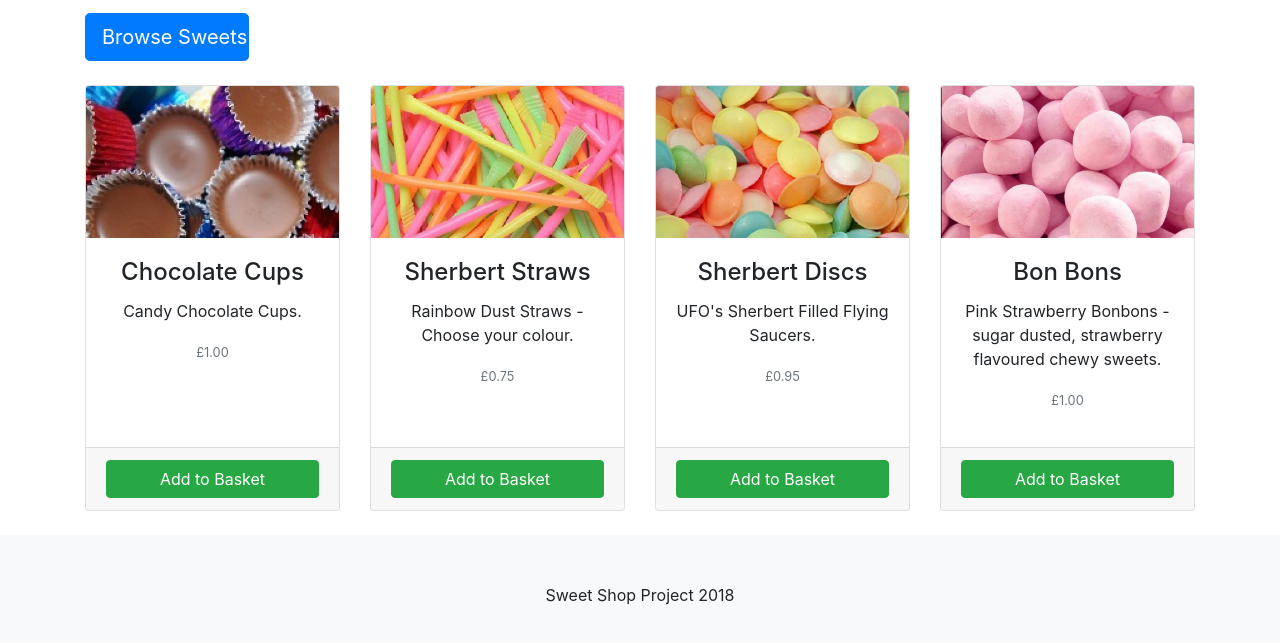
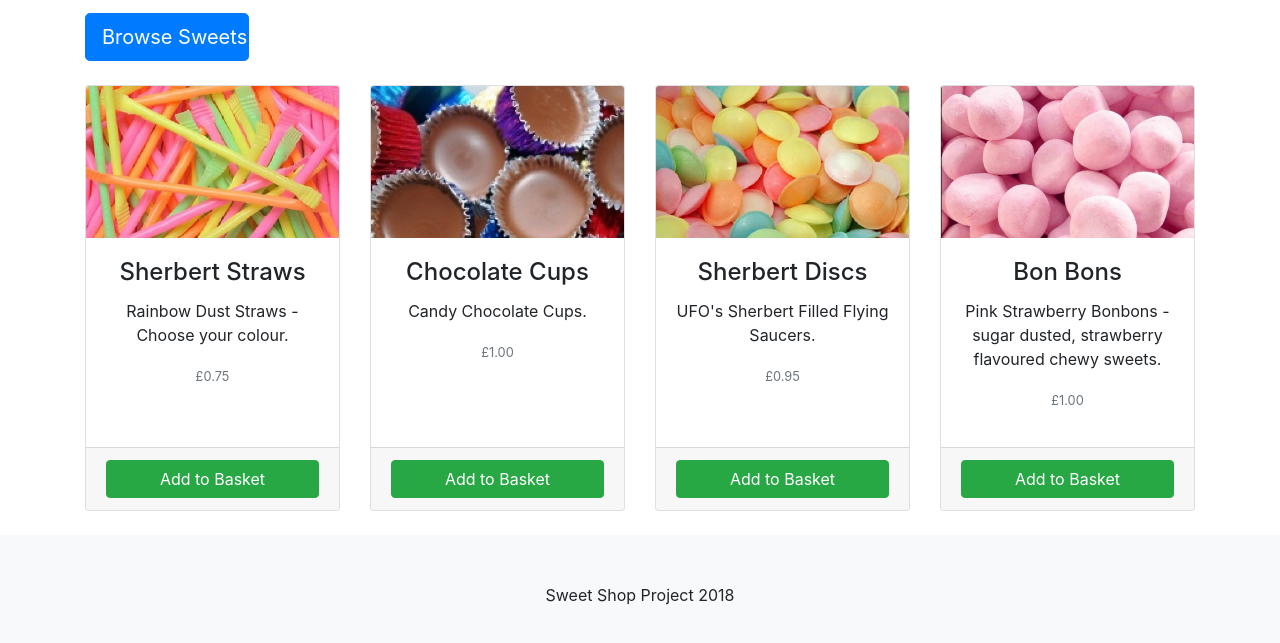
Before and after one commit to vivrichards600/sweet-shop, a website: page index.html in a window 1280 px wide. Shown: the part 337-980 px from the top of the page. Drawn offline with nearby package versions, Linux system fonts and the light colour scheme.

Commit message:
Randomize sweets

```diff
--- a/index.html
+++ b/index.html
@@ -84,7 +84,7 @@
       <!-- Page Features -->
       <div class="row text-center">
 
-          <div class="col-lg-3 col-md-6 mb-4">
+          <div class="col-lg-3 col-md-6 mb-4 cards">
             <div class="card">
               <img class="card-img-top" src="img/cups.jpg" alt="chocolate cups">
               <div class="card-body">
@@ -98,7 +98,7 @@
             </div>
           </div>
 
-          <div class="col-lg-3 col-md-6 mb-4">
+          <div class="col-lg-3 col-md-6 mb-4 cards">
             <div class="card">
               <img class="card-img-top" src="img/straw.JPG" alt="sherbert straws">
               <div class="card-body">
@@ -112,7 +112,7 @@
             </div>
           </div>
 
-          <div class="col-lg-3 col-md-6 mb-4">
+          <div class="col-lg-3 col-md-6 mb-4 cards">
             <div class="card">
               <img class="card-img-top" src="img/discs.jpeg" alt="sherbert discs">
               <div class="card-body">
@@ -126,7 +126,7 @@
             </div>
           </div>
 
-          <div class="col-lg-3 col-md-6 mb-4">
+          <div class="col-lg-3 col-md-6 mb-4 cards">
             <div class="card">
               <img class="card-img-top" src="img/bonbon.jpg" alt="bonbon">
               <div class="card-body">
@@ -145,6 +145,16 @@
 
     </div>
     <!-- /.container -->
+    <script src="https://ajax.googleapis.com/ajax/libs/jquery/3.4.1/jquery.min.js"></script>
+
+    <script>
+    var cards = $(".cards");
+for(var i = 0; i < cards.length; i++){
+    var target = Math.floor(Math.random() * cards.length -1) + 1;
+    var target2 = Math.floor(Math.random() * cards.length -1) +1;
+    cards.eq(target).before(cards.eq(target2));
+}
+</script>
 
     <!-- Footer -->
     <footer class="py-5 bg-light">
```
